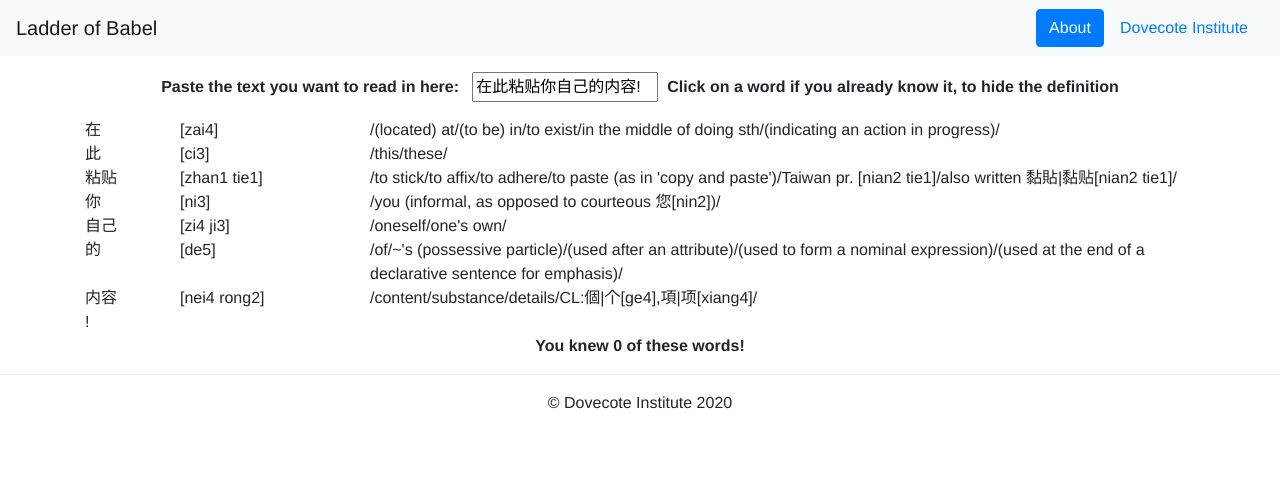
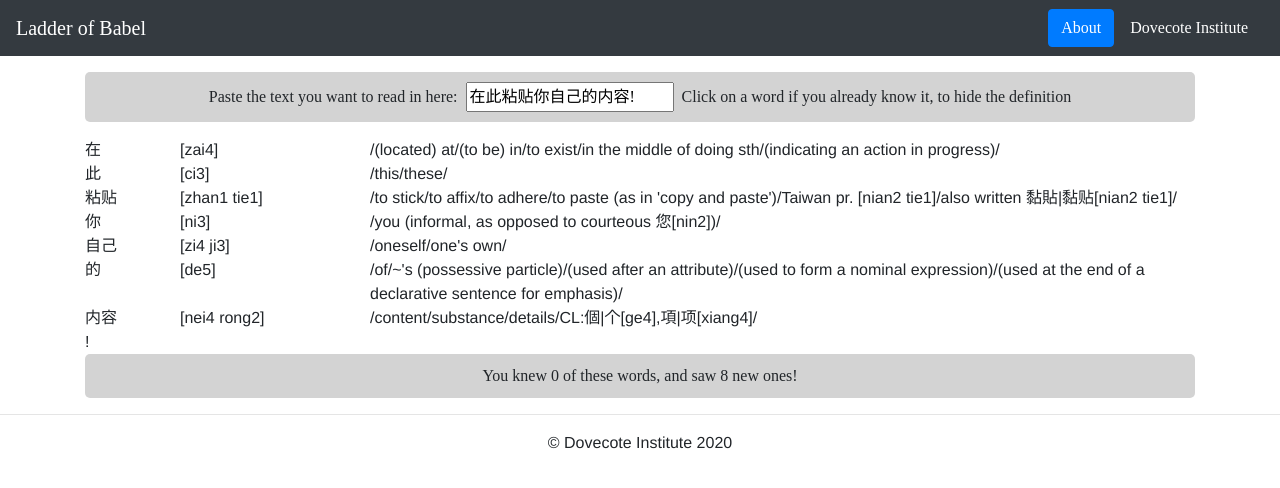
Before and after one commit to amloewi/ladder-of-babel, a React (Create React App) app: page / in a window 1280 px wide. Shown: the top 488 px of the page. Built offline with nearby package versions, Linux system fonts and the light colour scheme.

Commit message:
Conservative styling; much better

```diff
--- a/src/App.css
+++ b/src/App.css
@@ -39,3 +39,27 @@
 }
 
 .hidden { display:none; }
+
+.nav-styling {
+  background-color: goldenrod;
+  /* cornflowerblue */
+  /* color: white; */
+  font-family: 'Copperplate';
+
+  /* background-image: url("images/header.png"); */
+  /* Verdana=simple, Monaco=8bit, Helvetica Neue=fine, Didot ~= Crate+Barrel, Copperplate? */
+}
+
+.bookend {
+  padding-top:10px;
+  padding-bottom:10px;
+  font-family: 'Copperplate';
+  background-color: lightgray;
+  /* color:white; */
+  border-radius: 5px;
+}
+
+
+.brand {
+  color: white;
+}
--- a/src/App.js
+++ b/src/App.js
@@ -8,8 +8,7 @@ import { Container, Row, Col, Navbar, Button, Nav, Modal } from 'react-bootstrap
 class Translation extends React.Component {
   constructor(props) {
     super(props);
-    this.state = {
-      translation: [{"token":"在", "pinyin":"[zai4]", "definition": "/(located) at/(to be) in/to exist/in the middle of doing sth/(indicating an action in progress)/"},
+    const translation = [{"token":"在", "pinyin":"[zai4]", "definition": "/(located) at/(to be) in/to exist/in the middle of doing sth/(indicating an action in progress)/"},
     {"token":"此", "pinyin":"[ci3]", "definition": "/this/these/"},
     {"token":"粘贴", "pinyin":"[zhan1 tie1]", "definition":"/to stick/to affix/to adhere/to paste (as in 'copy and paste')/Taiwan pr. [nian2 tie1]/also written 黏貼|黏贴[nian2 tie1]/"},
     {"token":"你", "pinyin":"[ni3]", "definition": "/you (informal, as opposed to courteous 您[nin2])/"},
@@ -17,9 +16,12 @@ class Translation extends React.Component {
     {"token":"的", "pinyin":"[de5]", "definition": "/of/~'s (possessive particle)/(used after an attribute)/(used to form a nominal expression)/(used at the end of a declarative sentence for emphasis)/"},
     {"token":"内容", "pinyin":"[nei4 rong2]", "definition": "/content/substance/details/CL:個|个[ge4],項|项[xiang4]/"},
     {"token":"!", "pinyin":"", "definition": ""}
-    ],
+  ]
+    this.state = {
+      translation: translation,
       text: "在此粘贴你自己的内容!",
-      total: 0
+      known: 0,
+      unknown: translation.length
     };
     // Would prefer the less insane syntax for this
     this.handleInputChange = this.handleInputChange.bind(this)
@@ -40,11 +42,12 @@ class Translation extends React.Component {
         return word
       }
     })
-    const total = updated.map(word => word["show"]==="hidden").reduce((a, b) => a + b)
+    const known = updated.map(word => word["show"]==="hidden").reduce((a, b) => a + b)
 
     this.setState({
       translation: updated,
-      total: total
+      known: known,
+      unknown: updated.length - known
     })
   }
 
@@ -84,14 +87,16 @@ class Translation extends React.Component {
   render() {
     return(
       <Container>
-        <b>Paste the text you want to read in here: </b>&nbsp;&nbsp;
+        <div className="bookend">
+          Paste the text you want to read in here:&nbsp;&nbsp;
           <input
               type="text"
               onChange={ this.handleInputChange }
               value={ this.state.text }
           />
           {/* Nothing here */}
-        &nbsp;&nbsp;<b>Click on a word if you already know it, to hide the definition</b>
+          &nbsp;&nbsp;Click on a word if you already know it, to hide the definition
+        </div>
         <p></p>
         {this.state.translation.map((word, ix) =>
           <Row key={ix} style={{textAlign: "left"}} onClick={() => this.toggle(ix)}>
@@ -100,9 +105,8 @@ class Translation extends React.Component {
             <Col md={9} className={word["show"]}>{word["definition"]}</Col>
           </Row>
         )}
-        <div>
-          <b>You knew {this.state.total} of these words!</b>
-          <p></p>
+        <div className="bookend">
+          You knew {this.state.known} of these words, and saw {this.state.unknown} new ones!
         </div>
       </Container>
     )
@@ -150,11 +154,11 @@ function About() {
 function App() {
   return (
     <div className="App">
-      <Navbar bg="light" expand="lg">
-        <Navbar.Brand href="#home">Ladder of Babel</Navbar.Brand>
+      <Navbar bg="dark" className="nav-styling" expand="lg">
+        <Navbar.Brand href="#home" style={{color:'white'}}>Ladder of Babel</Navbar.Brand>
         <Nav className="mr-auto"></Nav> {/* Using this to push the rest to the right */}
         <About />
-        <Nav.Link href="http://dovecoteinstitute.org">Dovecote Institute</Nav.Link>
+        <Nav.Link href="http://dovecoteinstitute.org" style={{color:'white'}}>Dovecote Institute</Nav.Link>
       </Navbar>
 
       <p></p>
```
Also changed, not shown: src/images/header.png (added), 1 other file (tests, documents, lock files or other folders). Lines whose indentation alone changed are shown as unchanged.
